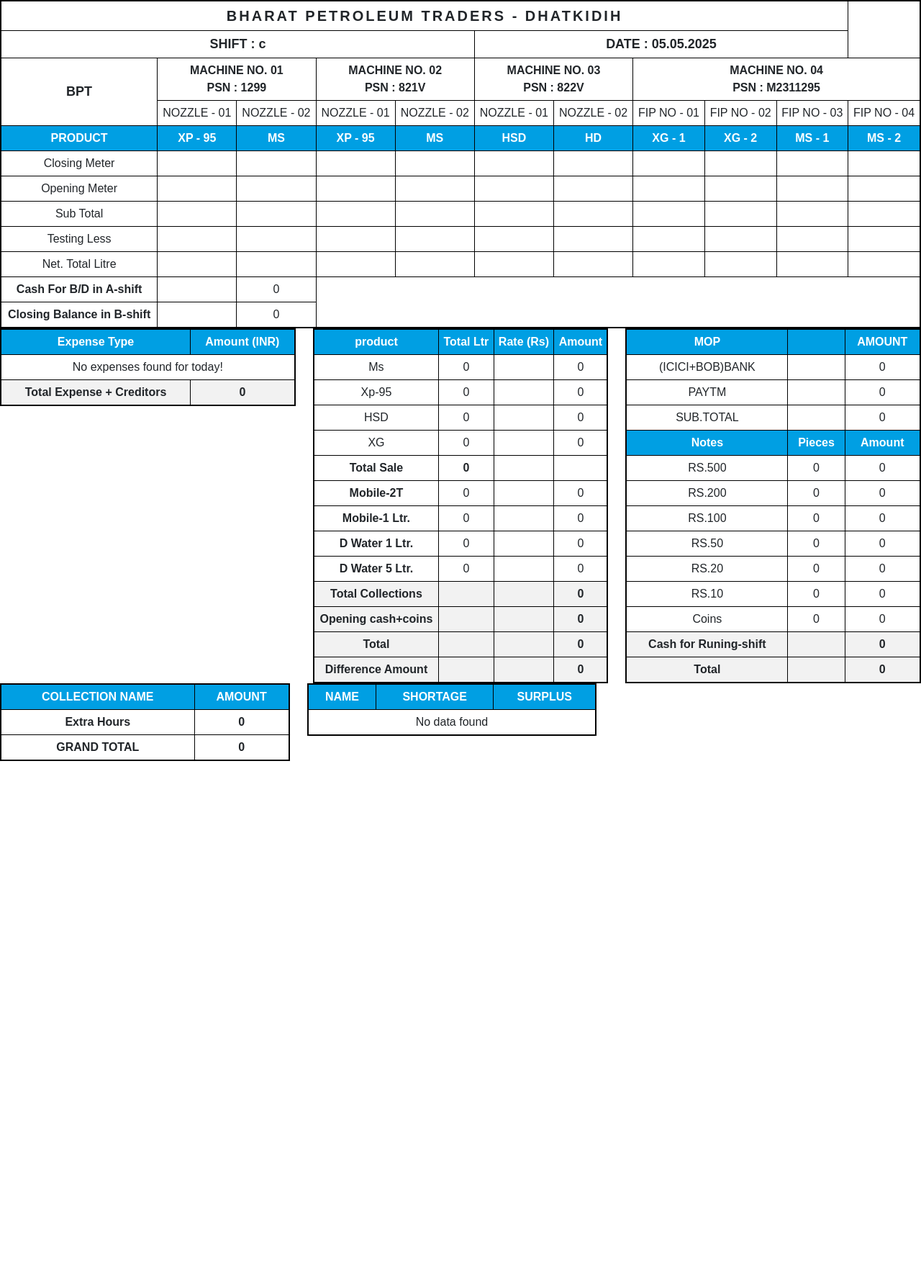
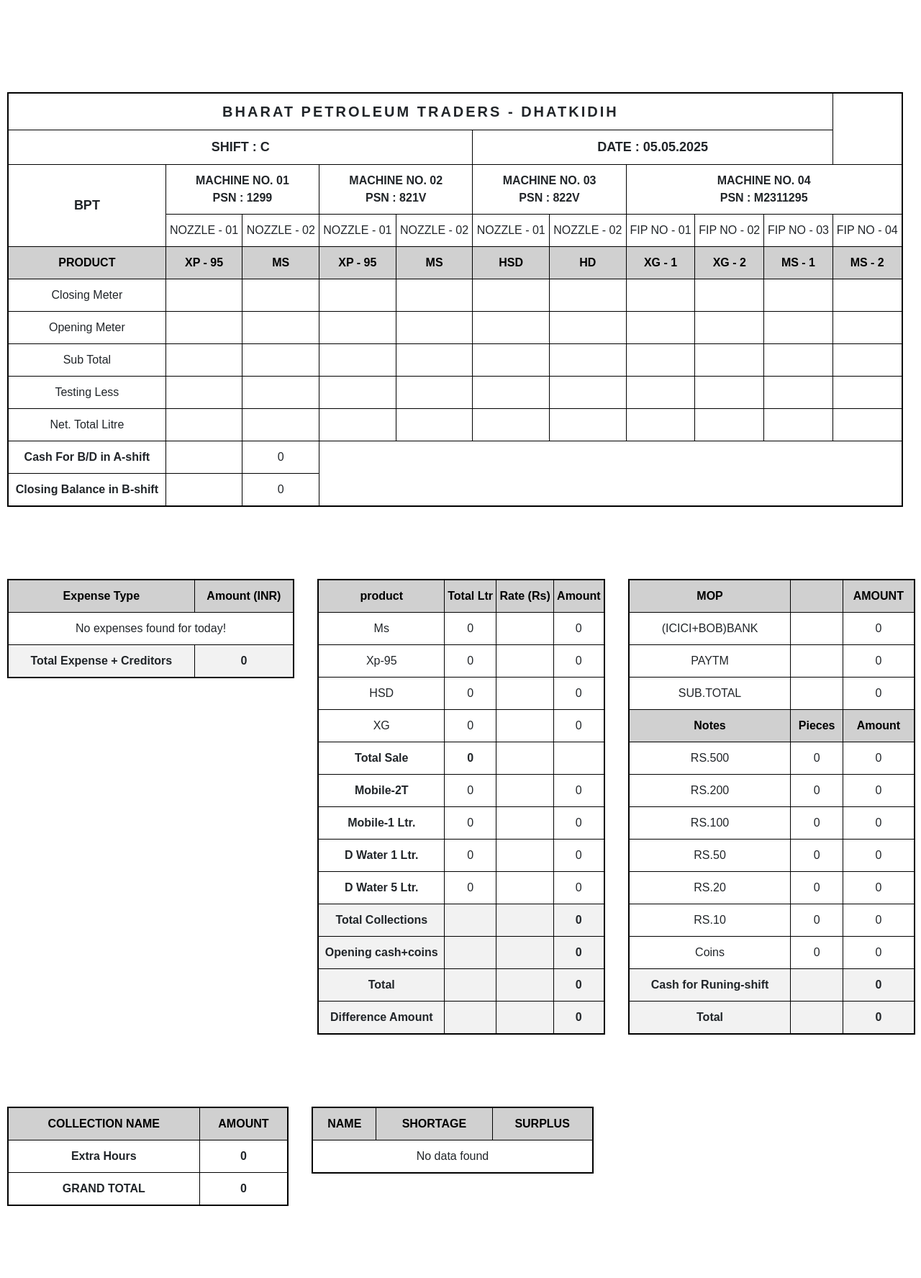
Before and after one commit to 21Akashdeep/Petrol_pump, a PHP site: page /shiftC/shiftcreport.php in a window 1280 px wide. Shown: the whole page at 72% size. Before the commit the page ends 1057 px from the top, so only its background shows below. Run offline with PHP 8.4, Linux system fonts and the light colour scheme; data that the repository does not hold is empty.

Commit message:
Fix Printing Problem of the Shift Report

```diff
--- a/db_connect.php
+++ b/db_connect.php
@@ -10,7 +10,8 @@
     die("Connection failed: " . $conn->connect_error);
 }
 
-function db_connect() {
+function db_connect()
+{
     $host = "localhost"; // Change if different
     $user = "root"; // Database username
     $password = "Rajukumar@21"; // Database password
--- a/shiftC/shiftcreport.php
+++ b/shiftC/shiftcreport.php
@@ -208,19 +208,22 @@
         body {
             font-family: Arial, sans-serif;
             text-align: center;
+            margin-left: 10px;
+            margin-top: 10%;
         }
 
         table {
-        width: 100%;
+            width: 98%;
             border-collapse: collapse;
             border: 2px solid black;
-        /* margin-bottom: 20px; */
+            margin-bottom: 100px;
         }
 
         th,
         td {
             border: 1px solid black;
-        padding: 5px;
+            padding-top: 10px;
+            padding-bottom: 10px;
             text-align: center;
         }
 
@@ -232,17 +235,18 @@
 
         .sub-header {
             font-size: 18px;
-        font-weight: bold;
+            font-weight: 700;
         }
 
         .blue-row {
-        background-color: #009FE3;
-        color: white;
-        font-weight: bold;
+            background-color: rgb(208, 208, 208);
+            color: black;
+            font-weight: 700;
+            border-radius: 50;
         }
 
         .bpt {
-        font-weight: bold;
+            font-weight: 600;
             font-size: 18px;
         }
 
@@ -334,7 +338,7 @@
             <td colspan="10" class="header">BHARAT PETROLEUM TRADERS - DHATKIDIH</td>
         </tr>
         <tr>
-            <td colspan="5" class="sub-header">SHIFT : c</td>
+            <td colspan="5" class="sub-header">SHIFT : C</td>
             <td colspan="5" class="sub-header">DATE : <?php echo date('d.m.Y'); ?></td>
 
         </tr>
```
Also changed, not shown: shiftA/shiftm1reportt copy.php (+12 -15 lines), shiftB/shiftBreport.php (+56 -42 lines), images/pp.jpg (added). Lines whose indentation alone changed are shown as unchanged.
